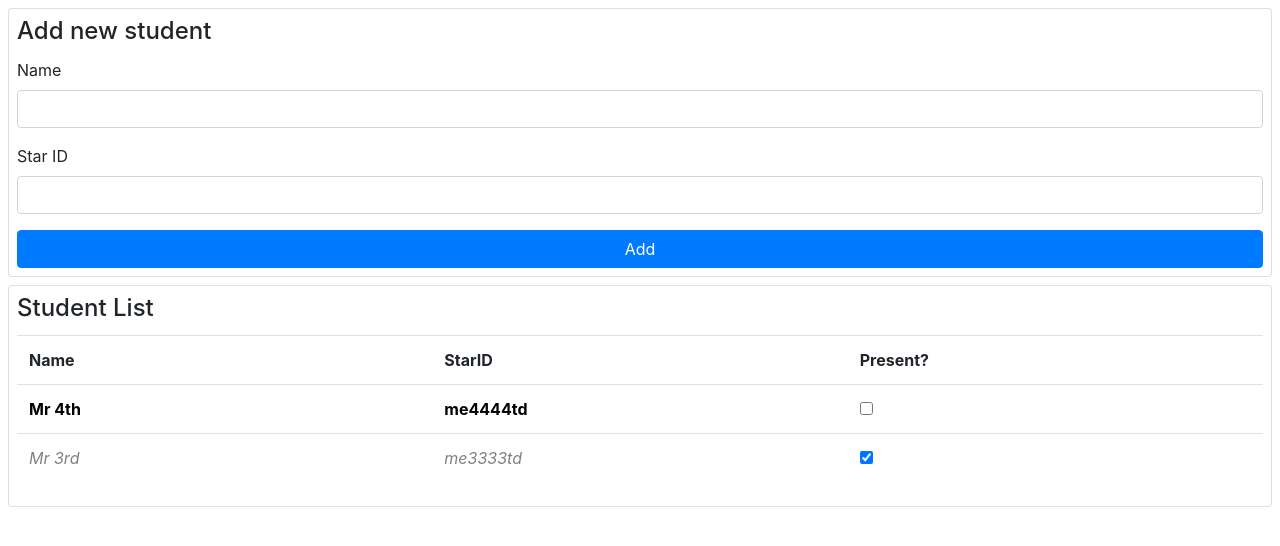
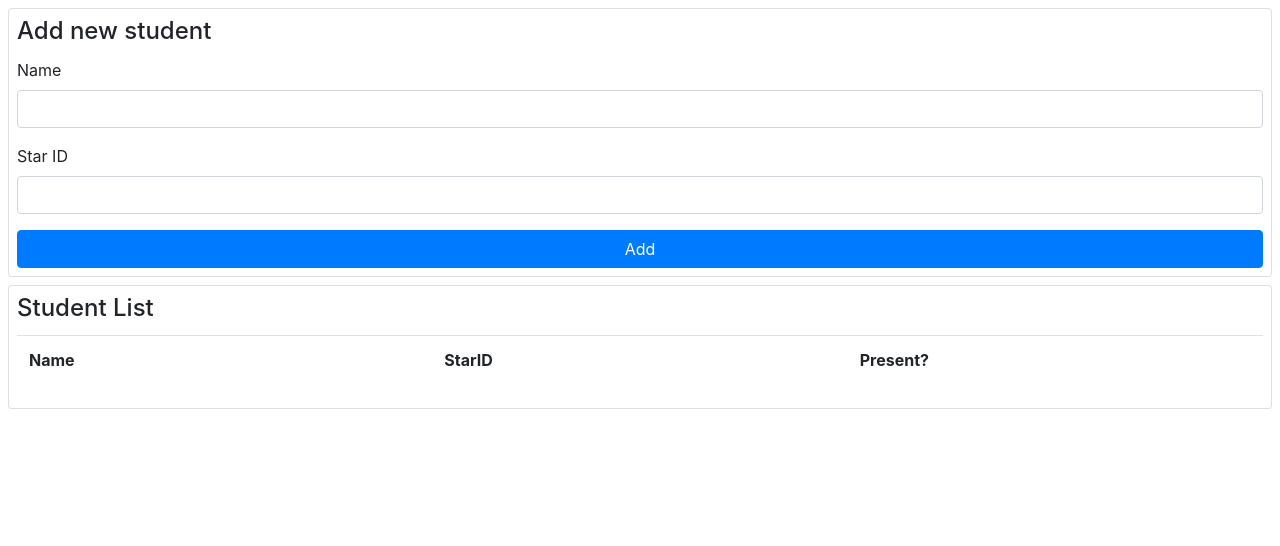
Before and after one commit to Mr-3rd/2560-80_Web_Client_Labs, a plain HTML site: page Lab9/student/3rd_student_sign_in.html in a window 1280 px wide. Drawn offline with nearby package versions, Linux system fonts and the light colour scheme.

Commit message:
2560 web Lab 9: Missing Comments and finessing touches, completed and works

```diff
--- a/Lab9/student/3rd_student_sign_in.html
+++ b/Lab9/student/3rd_student_sign_in.html
@@ -94,10 +94,7 @@
                 return{
                     newStudentName: '',
                     newStarID: '',
-                    students: [
-                        {name: 'Mr 4th', starID: 'me4444td', present: false},
-                        {name: 'Mr 3rd', starID: 'me3333td', present: true}
-                    ],
+                    students: [],
                     errors: [],
                     latestStudent: {}  //latest name marked as present or absent
                 }
```
